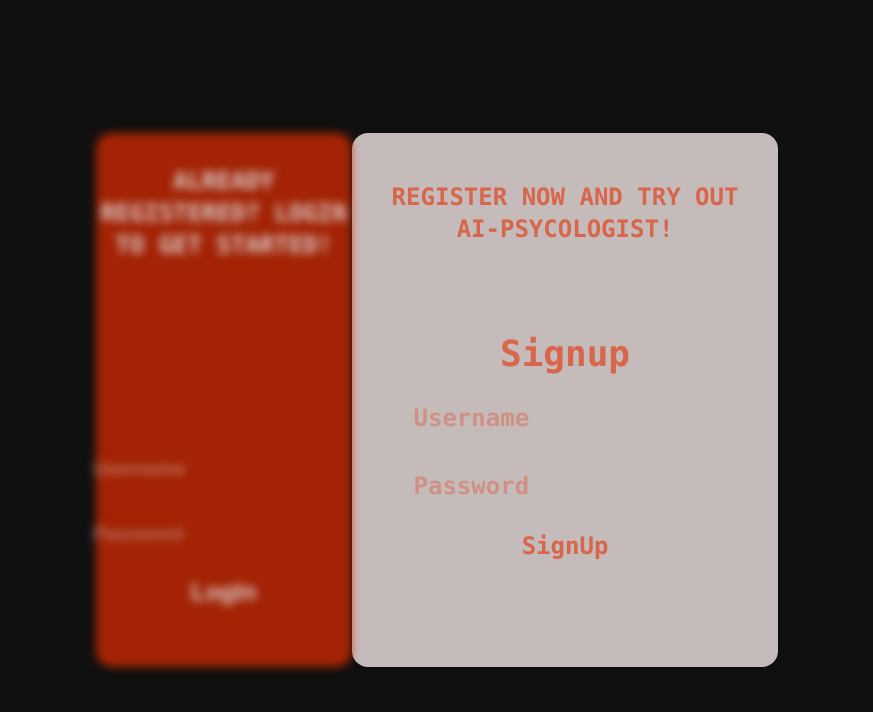
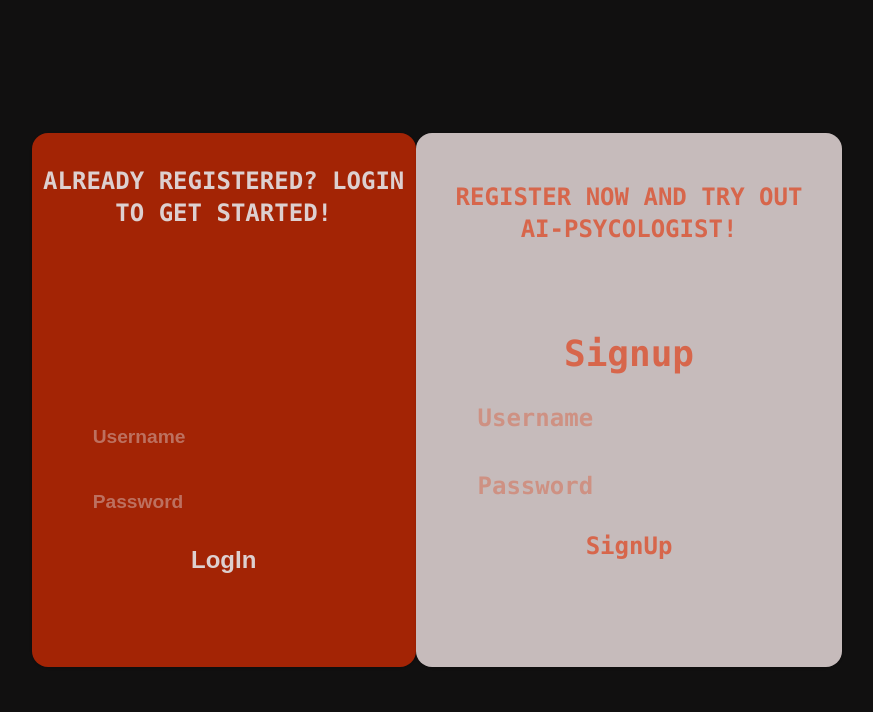
Before and after one commit to Dev-Saurabh-K/AI-Psychologist, a React (Vite) app: page / in a window 1280 px wide. Shown: the top 712 px of the page, without its empty margins (203-1076 px from the left). Built offline with nearby package versions, Linux system fonts and the light colour scheme; no server answers.

Commit message:
login page fix

```diff
--- a/package.json
+++ b/package.json
@@ -15,6 +15,7 @@
     "@mui/icons-material": "^7.3.4",
     "@mui/material": "^7.3.4",
     "@tailwindcss/vite": "^4.1.16",
+    "axios": "^1.13.1",
     "ogl": "^1.0.11",
     "react": "^19.1.1",
     "react-dom": "^19.1.1",
--- a/src/components/login.jsx
+++ b/src/components/login.jsx
@@ -1,23 +1,49 @@
-import './login.css';
-import { Link } from 'react-router-dom';
+import "./login.css";
+import { Link } from "react-router-dom";
+import { useState } from "react";
+import axios from "axios";
 
 function Login() {
+  const [username, setUsername] = useState("");
+  const [password, setPassword] = useState("");
+  const [message, setMessage] = useState("");
+
+  const handleSubmit = async (e) => {
+    e.preventDefault();
+
+    try {
+      const res = await axios.post("http://localhost:3001/login", {
+        username,
+        password,
+      });
+      setMessage(res.data.message);
+      console.log("Response:", res.data);
+    } catch (err) {
+      console.error(err);
+      setMessage(err.response?.data?.message || "Something went wrong");
+    }
+  };
   return (
     <>
-    <div className='flex flex-wrap items-center h-screen w-full justify-center'>
+      <div className="flex flex-wrap shrink-0 items-center h-screen w-full justify-center">
         {/* blur-xs hover:blur-none transition duration-300 ------apply when finish styling*/}
-      <div className="bg-[rgba(226,45,0,0.7)] text-[rgba(221,208,208)] shadow w-1/5 h-2/3 rounded-2xl font-bold text-center blur-xs hover:blur-none duration-300 hover:bg-amber-600 transition-transform hover:scale-110">
-      <h1 className='mt-8 mb-0 pb-0 text-2xl font-mono'>ALREADY REGISTERED? LOGIN TO GET STARTED!</h1>
+        <div className="bg-[rgba(226,45,0,0.7)] text-[rgba(221,208,208)] shadow w-1/5 min-w-96 h-2/3  rounded-2xl font-bold text-center hover:blur-none duration-300 hover:bg-amber-600 transition-transform hover:scale-110  active:blur-none ">
+          <h1 className="mt-8 mb-0 pb-0 text-2xl font-mono">
+            ALREADY REGISTERED? LOGIN TO GET STARTED!
+          </h1>
           <form
             action=""
             className="flex flex-col gap-5 h-full items-center justify-center mt-0 pt-0"
+            onSubmit={handleSubmit}
           >
             {/* <h1 className="font-mono text-3xl">Login</h1> */}
             <label htmlFor="Username" className="flex">
               <input
                 type="text"
-              name="email"
+                name="username"
                 placeholder="Username"
+                value={username}
+                onChange={(e) => setUsername(e.target.value)}
                 className="focus:outline-none focus:bg-[rgba(226,45,0,0.6)]  text-[rgba(221,208,208,0.89)] rounded-md p-2 outline-none focus:ring-1 focus:ring-orange-300"
               />
             </label>
@@ -26,27 +52,44 @@ function Login() {
                 type="password"
                 name="password"
                 placeholder="Password"
+                value={password}
+                onChange={(e) => setPassword(e.target.value)}
                 className="focus:outline-none focus:bg-[rgba(226,45,0,0.6)]  text-[rgba(221,208,208,0.89)] rounded-md p-2 outline-none focus:ring-1 focus:ring-orange-300"
               />
             </label>
-          <Link to={'/chat'}><button type='submit' className="font-bold text-2xl ">
+
+            {/* remove or comment out Link tag to text user data database logs, post response */}
+            <Link to={"/chat"}>
+              <button type="submit" className="font-bold text-2xl ">
                 LogIn
-          </button></Link>
-
+              </button>
+            </Link>
           </form>
         </div>
-      <div className="bg-[rgba(221,208,208,0.89)] p-4 w-2/6 h-2/3 shadow rounded-2xl  text-[rgba(226,45,0,0.6)] font-mono font-bold text-2xl text-center flex flex-col hover:bg-amber-50">
-      <h1 className='mt-8 mb-0'>REGISTER NOW AND TRY OUT AI-PSYCOLOGIST!</h1>
+        <div className="bg-[rgba(221,208,208,0.89)] p-4 w-2/6 min-w-96 h-2/3 shadow rounded-2xl  text-[rgba(226,45,0,0.6)] font-mono font-bold text-2xl text-center flex flex-col hover:bg-amber-50">
+          <h1 className="mt-8 mb-0">
+            REGISTER NOW AND TRY OUT AI-PSYCOLOGIST!
+          </h1>
           <form
             action=""
             className="flex flex-col gap-5 h-full items-center justify-center mt-0 pt-0"
           >
             <h1 className="font-mono text-4xl pt-0 mt-0">Signup</h1>
             <label htmlFor="Username">
-            <input type="text" name="email" placeholder="Username" className='focus:outline-none focus:bg-[rgba(226,45,0,0.6)]  focus:text-[rgba(221,208,208,0.89)] rounded-md p-2 outline-none focus:ring-1 focus:ring-orange-300'/>
+              <input
+                type="text"
+                name="email"
+                placeholder="Username"
+                className="focus:outline-none focus:bg-[rgba(226,45,0,0.6)]  focus:text-[rgba(221,208,208,0.89)] rounded-md p-2 outline-none focus:ring-1 focus:ring-orange-300"
+              />
             </label>
             <label htmlFor="Username">
-            <input type="password" name="password" placeholder="Password" className='focus:outline-none focus:bg-[rgba(226,45,0,0.6)]  focus:text-[rgba(221,208,208,0.89)] rounded-md p-2 outline-none focus:ring-1 focus:ring-orange-300'/>
+              <input
+                type="password"
+                name="password"
+                placeholder="Password"
+                className="focus:outline-none focus:bg-[rgba(226,45,0,0.6)]  focus:text-[rgba(221,208,208,0.89)] rounded-md p-2 outline-none focus:ring-1 focus:ring-orange-300"
+              />
             </label>
             <button type="submit">SignUp</button>
           </form>
```
Also changed, not shown: 1 other file (tests, documents, lock files or other folders). Lines whose indentation alone changed are shown as unchanged.
